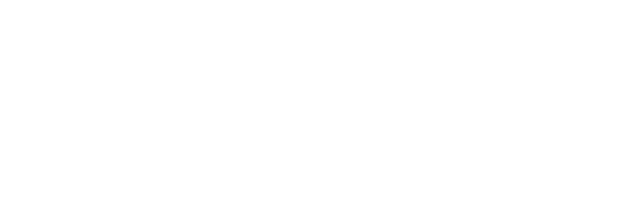
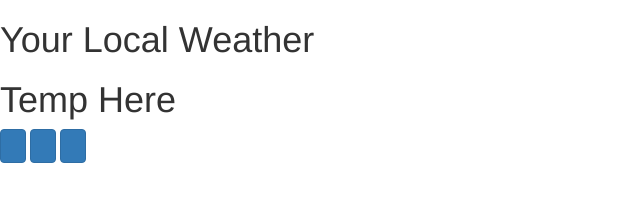
Before and after one commit to AdamHNix/localWeather, a plain HTML site: page index.html in a window 1280 px wide. Shown: the whole page, without its empty margins (0-640 px from the left). Drawn offline with nearby package versions, Linux system fonts and the light colour scheme.

Commit message:
set-up format

```diff
--- a/index.html
+++ b/index.html
@@ -18,7 +18,16 @@
     <script type="text/javascript" src="script.js"></script>
     <title>Local Weather Report</title>
 </head>
-    <body>
-
-    </body>
+<body class="container-fluid">
+    <div class="row">
+        <div class="col-4"></div>
+        <div id="main-col" class="col-4">
+            <h1>Your Local Weather</h1>
+            <h1>Temp Here</h1>
+            <input id = "loc-button" type = "button" class = "btn btn-primary">
+            <input id = "weather-button" type = "button" class = "btn btn-primary">
+            <input id = "wind-button" type = "button" class = "btn btn-primary">
+        </div>
+    </div>
+</body>
 </html>
```
